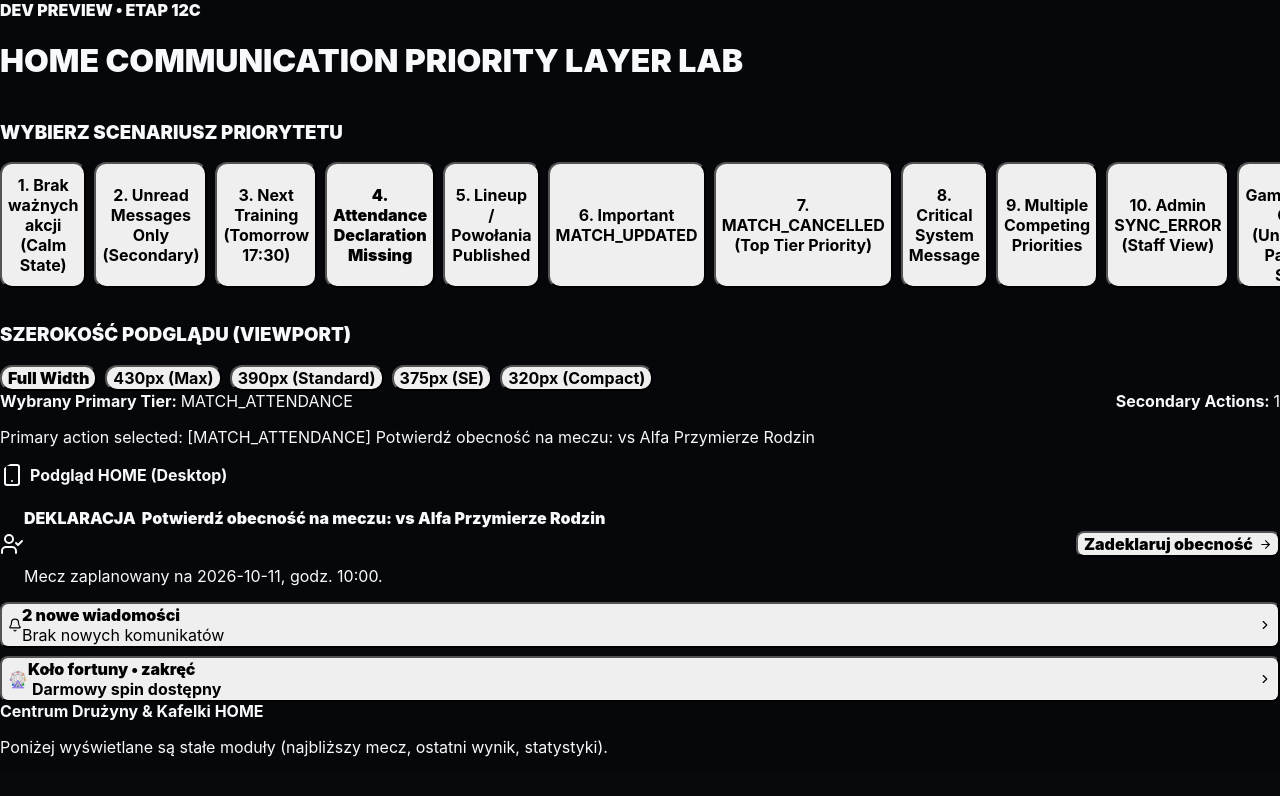
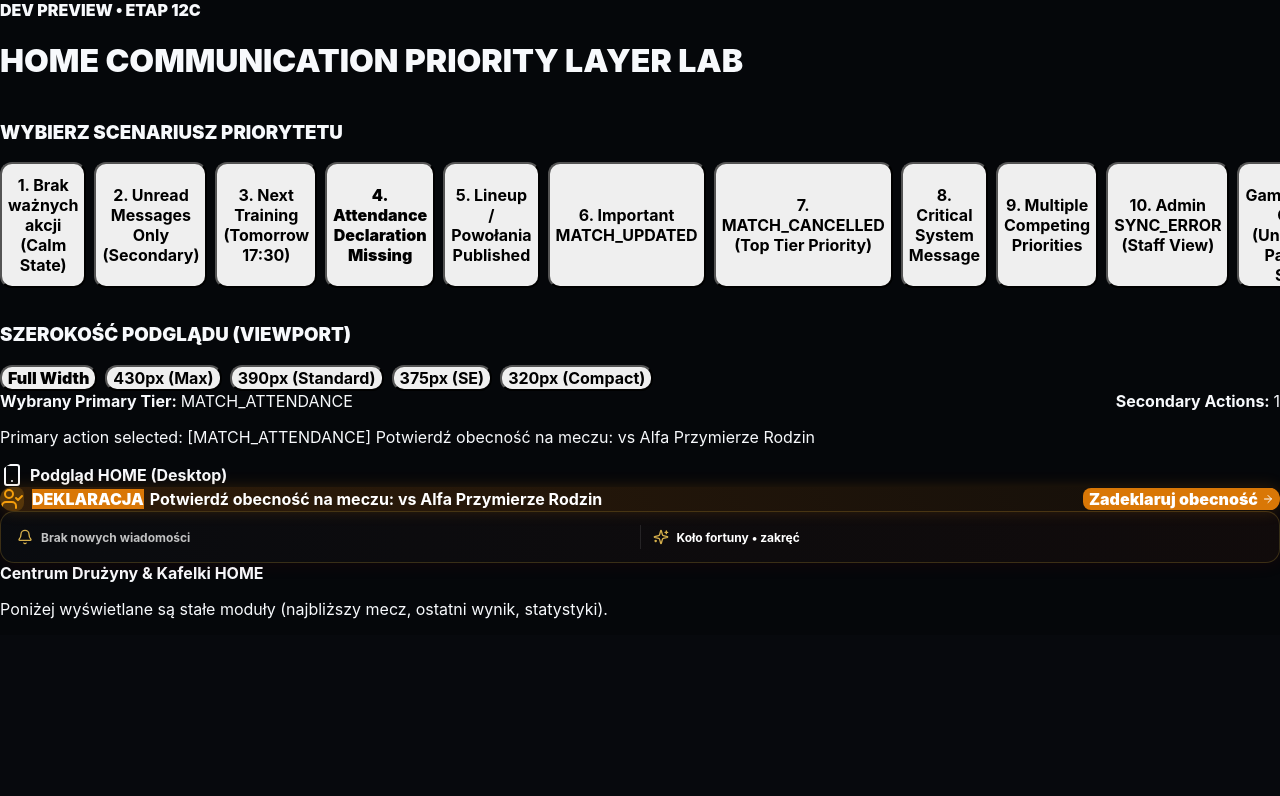
Before and after one commit to Junior190284/DELTA-2028, a Next.js app: page /dev/home-priority in a window 1280 px wide. Shown: the top 796 px of the page. Built offline with nearby package versions, Linux system fonts and the light colour scheme.

Commit message:
fix(home): enforce single shared dark inferno communication strip with explicit inline reset

```diff
--- a/components/DeltaHomePrioritySection.tsx
+++ b/components/DeltaHomePrioritySection.tsx
@@ -3,18 +3,14 @@
 import React from 'react';
 import {
   Flame,
+  UserCheck,
   AlertTriangle,
-  CalendarDays,
-  UserCheck,
-  Zap,
   Bell,
   Sparkles,
   ChevronRight,
-  ShieldAlert,
-  ArrowRight,
-  Gift
+  ArrowRight
 } from 'lucide-react';
-import type { HomePriorityAction, PriorityEngineOutput } from '@/lib/home/priority-engine';
+import type { PriorityEngineOutput } from '@/lib/home/priority-engine';
 
 interface DeltaHomePrioritySectionProps {
   priorityData: PriorityEngineOutput;
@@ -29,159 +25,222 @@ export default function DeltaHomePrioritySection({
   unreadCount = 0,
   dailySpinAvailable = true
 }: DeltaHomePrioritySectionProps) {
-  const { primaryAction, secondaryActions } = priorityData;
+  const { primaryAction } = priorityData;
 
   // Find if there is a critical operational emergency or match attendance declaration
   const isCriticalAlert = primaryAction?.tier === 'CRITICAL_ALERT';
   const isAttendanceReq = primaryAction?.tier === 'MATCH_ATTENDANCE';
-  const isLineupCallup = primaryAction?.tier === 'LINEUP_CALLUP';
-  const isScheduleChange = primaryAction?.tier === 'SCHEDULE_CHANGE';
-  const isAdminAlert = primaryAction?.tier === 'ADMIN_ALERT';
+  const hasUrgentBanner = isCriticalAlert || isAttendanceReq;
 
-  const hasUrgentBanner = isCriticalAlert || isAttendanceReq || isLineupCallup || isScheduleChange || isAdminAlert;
+  // Clean single-line copy
+  const unreadText =
+    unreadCount > 0
+      ? unreadCount === 1
+        ? '1 nowa wiadomość'
+        : `${unreadCount} nowych wiadomości`
+      : 'Brak nowych wiadomości';
 
-  // Extract unread message & spin info from actions or fallback props
-  const unreadAction =
-    (primaryAction?.tier === 'UNREAD_MESSAGES' ? primaryAction : null) ||
-    secondaryActions.find((a) => a.tier === 'UNREAD_MESSAGES');
-
-  const spinAction =
-    (primaryAction?.tier === 'GAMIFICATION' ? primaryAction : null) ||
-    secondaryActions.find((a) => a.tier === 'GAMIFICATION');
-
-  const unreadLabel = unreadAction?.headline || (unreadCount > 0 ? `${unreadCount} nowych wiadomości` : 'Powiadomienia');
-  const spinLabel = spinAction?.headline || (dailySpinAvailable ? 'Koło fortuny • zakręć' : 'Koło fortuny • użyte dzisiaj');
-  const isSpinReady = dailySpinAvailable || spinAction?.headline.includes('zakręć');
+  const spinText = dailySpinAvailable ? 'Koło fortuny • zakręć' : 'Koło fortuny • użyte dzisiaj';
 
   return (
     <section
-      className="v200-home-priority-section w-full mb-3.5 animate-fadeIn"
+      className="v200-home-priority-section w-full mb-3 animate-fadeIn"
       role="region"
-      aria-label="Najważniejsze teraz"
+      aria-label="Centrum Komunikacji"
+      style={{ boxSizing: 'border-box' }}
     >
-      {/* 1. URGENT / ACTIONABLE BANNER (Only when critical event or required attendance declaration exists) */}
+      {/* 1. URGENT / ACTIONABLE BANNER (Only for critical cancellation or missing match attendance) */}
       {hasUrgentBanner && primaryAction && (
         <div
-          className={`relative overflow-hidden rounded-xl border mb-2.5 p-3 sm:p-3.5 shadow-lg transition-all ${
-            isCriticalAlert
-              ? 'bg-gradient-to-r from-red-950/90 via-slate-900/95 to-red-950/80 border-red-500/50 shadow-red-950/30'
-              : isAttendanceReq
-              ? 'bg-gradient-to-r from-amber-950/80 via-slate-900/95 to-slate-950/90 border-amber-500/40 shadow-amber-950/20'
-              : 'bg-gradient-to-r from-slate-900/90 via-slate-900/80 to-slate-950/90 border-white/15 shadow-black/40'
-          }`}
+          className="relative overflow-hidden rounded-xl border mb-2 px-3 py-2.5 shadow-lg flex items-center justify-between gap-2.5"
+          style={{
+            background: isCriticalAlert
+              ? 'linear-gradient(90deg, rgba(60,10,15,0.95), rgba(20,10,12,0.95))'
+              : 'linear-gradient(90deg, rgba(50,30,10,0.95), rgba(20,15,10,0.95))',
+            borderColor: isCriticalAlert ? 'rgba(239,68,68,0.5)' : 'rgba(245,158,11,0.5)',
+            boxShadow: isCriticalAlert
+              ? '0 0 16px rgba(220,38,38,0.25)'
+              : '0 0 16px rgba(217,119,6,0.20)',
+            color: '#f5f5f5'
+          }}
         >
-          <div className="flex items-center justify-between gap-3">
-            <div className="flex items-center gap-2.5 min-w-0 flex-1">
+          <div className="flex items-center gap-2 min-w-0 flex-1">
             <div
-                className={`w-8 h-8 rounded-lg flex items-center justify-center shrink-0 border ${
-                  isCriticalAlert
-                    ? 'bg-red-500/20 border-red-500/40 text-red-400'
-                    : 'bg-amber-500/20 border-amber-500/40 text-amber-400'
-                }`}
+              className="w-7 h-7 rounded-lg flex items-center justify-center shrink-0 border"
+              style={{
+                background: isCriticalAlert ? 'rgba(239,68,68,0.2)' : 'rgba(245,158,11,0.2)',
+                borderColor: isCriticalAlert ? 'rgba(239,68,68,0.4)' : 'rgba(245,158,11,0.4)',
+                color: isCriticalAlert ? '#ef4444' : '#f59e0b'
+              }}
             >
               {isCriticalAlert ? (
-                  <Flame className="w-4 h-4 text-red-400 animate-pulse" />
-                ) : isAttendanceReq ? (
-                  <UserCheck className="w-4 h-4 text-amber-400" />
+                <Flame className="w-3.5 h-3.5 text-red-400 animate-pulse" />
               ) : (
-                  <AlertTriangle className="w-4 h-4 text-yellow-400" />
+                <UserCheck className="w-3.5 h-3.5 text-amber-400" />
               )}
             </div>
 
             <div className="min-w-0 flex-1">
-                <div className="flex items-center gap-1.5 flex-wrap">
+              <div className="flex items-center gap-1.5 truncate">
                 <span
-                    className={`text-[9px] font-black uppercase tracking-wider px-1.5 py-0.2 rounded border ${
-                      isCriticalAlert
-                        ? 'bg-red-600 text-white border-red-500'
-                        : 'bg-amber-500 text-slate-950 border-amber-400 font-black'
-                    }`}
+                  className="text-[9px] font-black uppercase px-1.5 py-0.2 rounded border shrink-0"
+                  style={{
+                    background: isCriticalAlert ? '#dc2626' : '#d97706',
+                    color: '#ffffff',
+                    borderColor: isCriticalAlert ? '#ef4444' : '#f59e0b'
+                  }}
                 >
                   {primaryAction.badgeText || 'PILNE'}
                 </span>
-                  <h4 className="text-white font-black text-xs sm:text-sm truncate m-0">
+                <span className="text-white font-bold text-xs truncate" style={{ color: '#ffffff' }}>
                   {primaryAction.headline}
-                  </h4>
+                </span>
               </div>
-                <p className="text-[11px] text-slate-300 truncate m-0 mt-0.5">
-                  {primaryAction.subtext}
-                </p>
             </div>
           </div>
 
           <button
             type="button"
-              className={`shrink-0 px-3 py-1.5 rounded-lg text-xs font-black transition-all shadow-sm flex items-center gap-1.5 ${
-                isCriticalAlert
-                  ? 'bg-red-600 hover:bg-red-500 text-white'
-                  : 'bg-amber-500 hover:bg-amber-400 text-slate-950 font-black'
-              }`}
+            className="shrink-0 px-2.5 py-1 rounded-lg text-xs font-black transition-all flex items-center gap-1"
+            style={{
+              appearance: 'none',
+              WebkitAppearance: 'none',
+              background: isCriticalAlert ? '#dc2626' : '#d97706',
+              color: '#ffffff',
+              border: 'none',
+              cursor: 'pointer'
+            }}
             onClick={() => onNavigate(primaryAction.targetTab, primaryAction.targetPayload)}
           >
             <span>{primaryAction.ctaLabel}</span>
-              <ArrowRight size={13} />
+            <ArrowRight size={12} />
           </button>
-          </div>
         </div>
       )}
 
-      {/* 2. COMPACT INFERNO COMMUNICATION STRIP (Replacing old white cards) */}
+      {/* 2. ONE SHARED INFERNO COMMUNICATION STRIP (Single compact container, height 52-58px) */}
       <div
-        className="v200-home-comm-strip w-full p-2 sm:p-2.5 rounded-xl border border-[#d4af37]/20 shadow-[0_4px_16px_rgba(0,0,0,0.6)] backdrop-blur-md grid grid-cols-1 sm:grid-cols-2 gap-2"
-        style={{ background: 'rgba(8, 10, 14, 0.92)' }}
+        className="v200-home-comm-strip w-full flex items-center justify-between"
+        style={{
+          background: 'linear-gradient(90deg, rgba(10,12,16,0.96), rgba(18,12,12,0.94))',
+          border: '1px solid rgba(212,175,55,0.22)',
+          boxShadow: '0 0 18px rgba(180,20,20,0.10)',
+          borderRadius: '14px',
+          minHeight: '50px',
+          maxHeight: '58px',
+          height: '52px',
+          padding: '0 12px',
+          boxSizing: 'border-box',
+          color: '#f5f5f5',
+          overflow: 'hidden'
+        }}
       >
-        {/* Tile 1: Wiadomości / Powiadomienia */}
+        {/* Left Action: Powiadomienia */}
         <button
           type="button"
           onClick={() => onNavigate('notifications')}
-          className="min-w-0 px-3 py-2 rounded-lg bg-white/[0.04] hover:bg-white/[0.08] active:bg-white/[0.12] border border-white/10 hover:border-amber-400/30 transition-all flex items-center justify-between gap-2 text-left group"
+          className="flex-1 min-w-0 flex items-center justify-start gap-2 text-left group transition-opacity hover:opacity-90 active:opacity-75"
+          style={{
+            appearance: 'none',
+            WebkitAppearance: 'none',
+            background: 'transparent',
+            backgroundColor: 'transparent',
+            border: 'none',
+            outline: 'none',
+            padding: '8px 4px',
+            margin: 0,
+            cursor: 'pointer',
+            color: '#f5f5f5',
+            boxSizing: 'border-box'
+          }}
+          aria-label="Centrum Powiadomień"
         >
-          <div className="flex items-center gap-2.5 min-w-0">
-            <div className="relative w-7 h-7 rounded-lg bg-amber-500/15 border border-amber-500/30 flex items-center justify-center shrink-0 text-amber-400">
-              <Bell size={14} />
+          <div className="relative flex items-center justify-center shrink-0">
+            <Bell size={16} color="#d6b04c" />
             {unreadCount > 0 && (
-                <span className="absolute -top-0.5 -right-0.5 w-2 h-2 rounded-full bg-red-500 border border-[#080a0e] animate-pulse" />
+              <span
+                className="absolute -top-1 -right-1 w-2 h-2 rounded-full animate-pulse"
+                style={{
+                  background: '#ef4444',
+                  boxShadow: '0 0 6px #ef4444'
+                }}
+              />
             )}
           </div>
-            <div className="min-w-0">
-              <div className="text-xs font-black text-white group-hover:text-amber-300 transition-colors truncate">
-                {unreadLabel}
-              </div>
-              <div className="text-[10px] text-slate-400 truncate">
-                {unreadCount > 0 ? 'Centrum wiadomości i alerty' : 'Brak nowych komunikatów'}
-              </div>
-            </div>
-          </div>
-          <ChevronRight size={14} className="text-slate-500 group-hover:text-amber-400 shrink-0 transition-colors" />
+          <span
+            className="text-xs font-bold truncate"
+            style={{
+              color: unreadCount > 0 ? '#ffffff' : 'rgba(255,255,255,0.75)',
+              fontSize: '12px',
+              fontWeight: 700,
+              whiteSpace: 'nowrap',
+              overflow: 'hidden',
+              textOverflow: 'ellipsis'
+            }}
+          >
+            {unreadText}
+          </span>
+          <ChevronRight size={13} color="rgba(255,255,255,0.35)" className="shrink-0 ml-auto hidden sm:block" />
         </button>
 
-        {/* Tile 2: Koło Fortuny (Daily Spin) */}
+        {/* Center Subtle Divider */}
+        <div
+          style={{
+            width: '1px',
+            height: '24px',
+            background: 'rgba(255,255,255,0.10)',
+            margin: '0 8px',
+            flexShrink: 0
+          }}
+          aria-hidden="true"
+        />
+
+        {/* Right Action: Koło Fortuny (Daily Spin) */}
         <button
           type="button"
           onClick={() => onNavigate('collection', { openSpin: true })}
-          className="min-w-0 px-3 py-2 rounded-lg bg-white/[0.04] hover:bg-white/[0.08] active:bg-white/[0.12] border border-white/10 hover:border-amber-400/30 transition-all flex items-center justify-between gap-2 text-left group"
+          className="flex-1 min-w-0 flex items-center justify-start gap-2 text-left group transition-opacity hover:opacity-90 active:opacity-75"
+          style={{
+            appearance: 'none',
+            WebkitAppearance: 'none',
+            background: 'transparent',
+            backgroundColor: 'transparent',
+            border: 'none',
+            outline: 'none',
+            padding: '8px 4px',
+            margin: 0,
+            cursor: 'pointer',
+            color: '#f5f5f5',
+            boxSizing: 'border-box'
+          }}
+          aria-label="Koło Fortuny"
         >
-          <div className="flex items-center gap-2.5 min-w-0">
-            <div className="w-7 h-7 rounded-lg bg-red-600/15 border border-red-500/30 flex items-center justify-center shrink-0 text-amber-400 text-sm">
-              🎡
-            </div>
-            <div className="min-w-0">
-              <div className="text-xs font-black text-white group-hover:text-amber-300 transition-colors truncate">
-                {spinLabel}
-              </div>
-              <div className="text-[10px] text-slate-400 truncate flex items-center gap-1">
-                {isSpinReady ? (
-                  <span className="text-amber-400 font-bold flex items-center gap-1">
-                    <span className="w-1.5 h-1.5 rounded-full bg-amber-400 animate-ping" />
-                    Darmowy spin dostępny
-                  </span>
-                ) : (
-                  <span className="text-slate-500">Użyte dzisiaj • wróć jutro</span>
+          <div className="relative flex items-center justify-center shrink-0">
+            <Sparkles size={16} color={dailySpinAvailable ? '#d6b04c' : 'rgba(255,255,255,0.45)'} />
+            {dailySpinAvailable && (
+              <span
+                className="absolute -top-1 -right-1 w-2 h-2 rounded-full animate-ping"
+                style={{
+                  background: '#d6b04c',
+                  boxShadow: '0 0 6px #d6b04c'
+                }}
+              />
             )}
           </div>
-            </div>
-          </div>
-          <ChevronRight size={14} className="text-slate-500 group-hover:text-amber-400 shrink-0 transition-colors" />
+          <span
+            className="text-xs font-bold truncate"
+            style={{
+              color: dailySpinAvailable ? '#ffffff' : 'rgba(255,255,255,0.65)',
+              fontSize: '12px',
+              fontWeight: 700,
+              whiteSpace: 'nowrap',
+              overflow: 'hidden',
+              textOverflow: 'ellipsis'
+            }}
+          >
+            {spinText}
+          </span>
+          <ChevronRight size={13} color="rgba(255,255,255,0.35)" className="shrink-0 ml-auto hidden sm:block" />
         </button>
       </div>
     </section>
```
Lines whose indentation alone changed are shown as unchanged.
